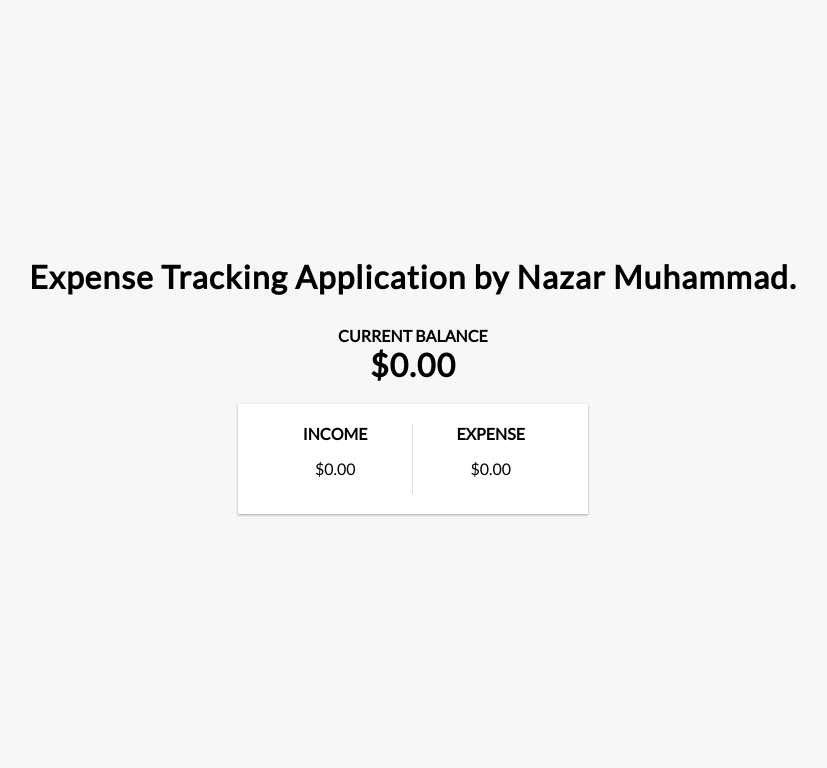
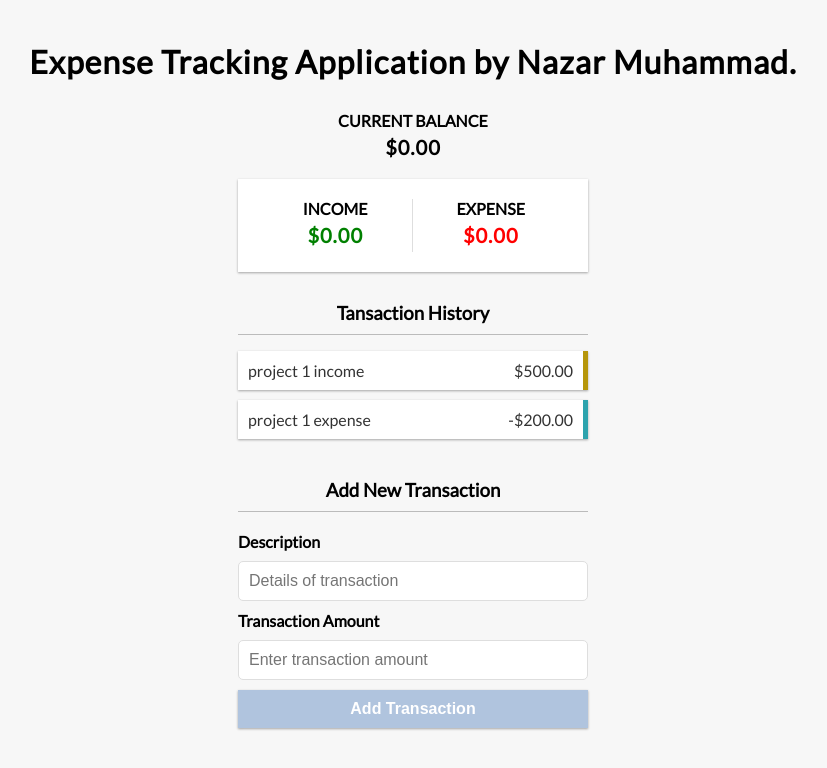
Before and after one commit to Saquibb/expensetrackerapp, a React (Create React App) app: page / in a window 1280 px wide. Shown: the top 768 px of the page, without its empty margins (227-1054 px from the left). Built offline with nearby package versions, Linux system fonts and the light colour scheme.

Commit message:
Component Added
 <TransactionHistory/>
 <AddTransaction/>

```diff
--- a/src/App.css
+++ b/src/App.css
@@ -39,7 +39,7 @@ h2 {
 h3 {
   border-bottom: 1px solid #bbb;
   padding-bottom: 10px;
-  margin: 40px 0 10px;
+  margin: 30px 0 10px;
   text-align: center;
 }
 
@@ -74,12 +74,12 @@ h4 {
 }
 
 .money.plus {
-  color: #b6960a;
+  color:green;
   font-weight: bold;
 }
 
 .money.minus {
-  color: #2da3ad;
+  color: red;
   font-weight: bold;
 }
 
--- a/src/App.js
+++ b/src/App.js
@@ -6,6 +6,8 @@ import './App.css';
 import {Header} from './components/Header';
 import { Balance  } from './components/Balance';
 import { AccountSummary } from './components/AccountSummary';
+import { TransactionHistory  } from './components/TransactionHistory';
+import { AddTransaction } from './components/AddTransaction';
 
 function App() {
   return (
@@ -14,6 +16,8 @@ function App() {
       <div className="container">
           <Balance/>
           <AccountSummary/>
+          <TransactionHistory/>
+          <AddTransaction/>
       </div>
     </div>
   );
--- a/src/components/AccountSummary.js
+++ b/src/components/AccountSummary.js
@@ -5,11 +5,11 @@ export const AccountSummary = () => {
         <div className="inc-exp-container">
             <div>
                 <h4>Income</h4>
-                <p>$0.00</p>
+                <p className="money plus">$0.00</p>
             </div>
             <div>
                 <h4>Expense</h4>
-                <p>
+                <p className="money minus">
                     $0.00
                 </p>
             </div>
--- a/src/components/AddTransaction.js
+++ b/src/components/AddTransaction.js
@@ -0,0 +1,32 @@
+import React from 'react'
+
+export const AddTransaction = () => {
+    return (
+        <div>
+            <h3>Add New Transaction</h3>
+            <form>
+                <div className="form-control">
+                    <label htmlFor="description">
+                        Description
+                    </label>
+                    <input  type="text"
+                            id="description"
+                            placeholder="Details of transaction"
+                    />
+                </div>
+                <div className="form-control">
+                    <label htmlFor="transactionamount">
+                        Transaction Amount
+                    </label>
+                    <input  type="Number"
+                            id="transactionamount"
+                            placeholder="Enter transaction amount"
+                    />
+                </div>
+                <button className="btn">
+                        Add Transaction
+                </button>
+           </form>
+        </div>
+    )
+}
--- a/src/components/Balance.js
+++ b/src/components/Balance.js
@@ -4,7 +4,7 @@ export const Balance = () => {
     return (
         <div>
             <h4>Current Balance</h4>
-            <h1>$0.00</h1>
+            <h1 className="money">$0.00</h1>
         </div>
     )
 }
--- a/src/components/TransactionHistory.js
+++ b/src/components/TransactionHistory.js
@@ -0,0 +1,21 @@
+import React from 'react'
+
+export const TransactionHistory = () => {
+    return (
+        <div>
+            <h3>Tansaction History</h3>
+            <ul className="list">
+                <li className="plus">
+                    project 1 income
+                    <span>$500.00</span>
+                    <button className="delete-btn">X</button>
+                </li>
+                <li className="minus">
+                    project 1 expense
+                    <span>-$200.00</span>
+                    <button className="delete-btn">X</button>
+                </li>
+            </ul>
+        </div>
+    )
+}
```
